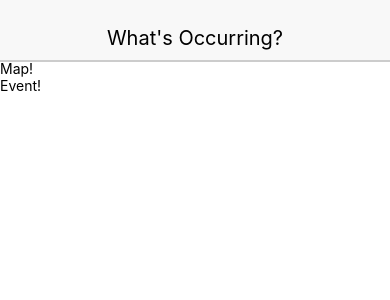
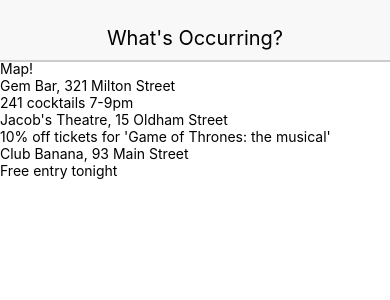
Before and after one commit to whats-occurrin/WO_App, a React Native app: screen / in a window 390 px wide. Shown: the top 300 px of the page. Built offline with nearby package versions, Linux system fonts and the light colour scheme.

Commit message:
Display all event data

```diff
--- a/src/components/Event.js
+++ b/src/components/Event.js
@@ -1,10 +1,19 @@
 import React from 'react';
-import { Text } from 'react-native';
+import { Text, View } from 'react-native';
 
-const Event = () => {
+const Event = ({event}) => {
     return (
-        <Text>Event!</Text>
+        <View>
+            <Text style={styles.textStyle}>{event.location}</Text>
+            <Text style={styles.textStyle}>{event.eventDetails}</Text>
+        </View>
     );
 };
 
+const styles = {
+    textStyle: {
+        fontSize: 14
+    }
+};
+
 export default Event;
--- a/src/components/EventList.js
+++ b/src/components/EventList.js
@@ -1,11 +1,23 @@
 import React, { Component } from 'react';
-import { View } from 'react-native';
+import { View, ScrollView } from 'react-native';
 import Event from './Event';
+import listOfEvents from './Fake_Data';
 
-const EventList = () => {
-    return (
-        <Event />
-    );
-};
+class EventList extends Component {
+   // state = { data: Fake_Data }
+
+    renderEvents() {
+        return listOfEvents.map(event =>
+            <Event key={event.id} event={event} />);
+    }
+
+    render() {
+        return (
+            <ScrollView>
+                {this.renderEvents()}
+            </ScrollView>
+        );
+    }
+}
 
 export default EventList;
--- /dev/null
+++ b/src/components/Fake_Data.js
@@ -0,0 +1,20 @@
+
+const listOfEvents = [
+    {
+        id: 1,
+        location: 'Gem Bar, 321 Milton Street',
+        eventDetails: '241 cocktails 7-9pm'
+    },
+    {
+        id: 2,
+        location: 'Jacob\'s Theatre, 15 Oldham Street',
+        eventDetails: '10% off tickets for \'Game of Thrones: the musical\''
+    },
+    {
+        id: 3,
+        location: 'Club Banana, 93 Main Street',
+        eventDetails: 'Free entry tonight'
+    }
+];
+
+export default listOfEvents;
--- a/src/components/Header.js
+++ b/src/components/Header.js
@@ -1,8 +1,6 @@
-// Import libraries for making a component
 import React from 'react';
 import { Text, View } from 'react-native';
 
-// Make a component
 const Header = (props) => {
     const { textStyle, viewStyle } = styles;
 
@@ -30,5 +28,5 @@
         fontSize: 20
     }
 };
-// Make the component available to other parts of the app
+
 export default Header;
```
